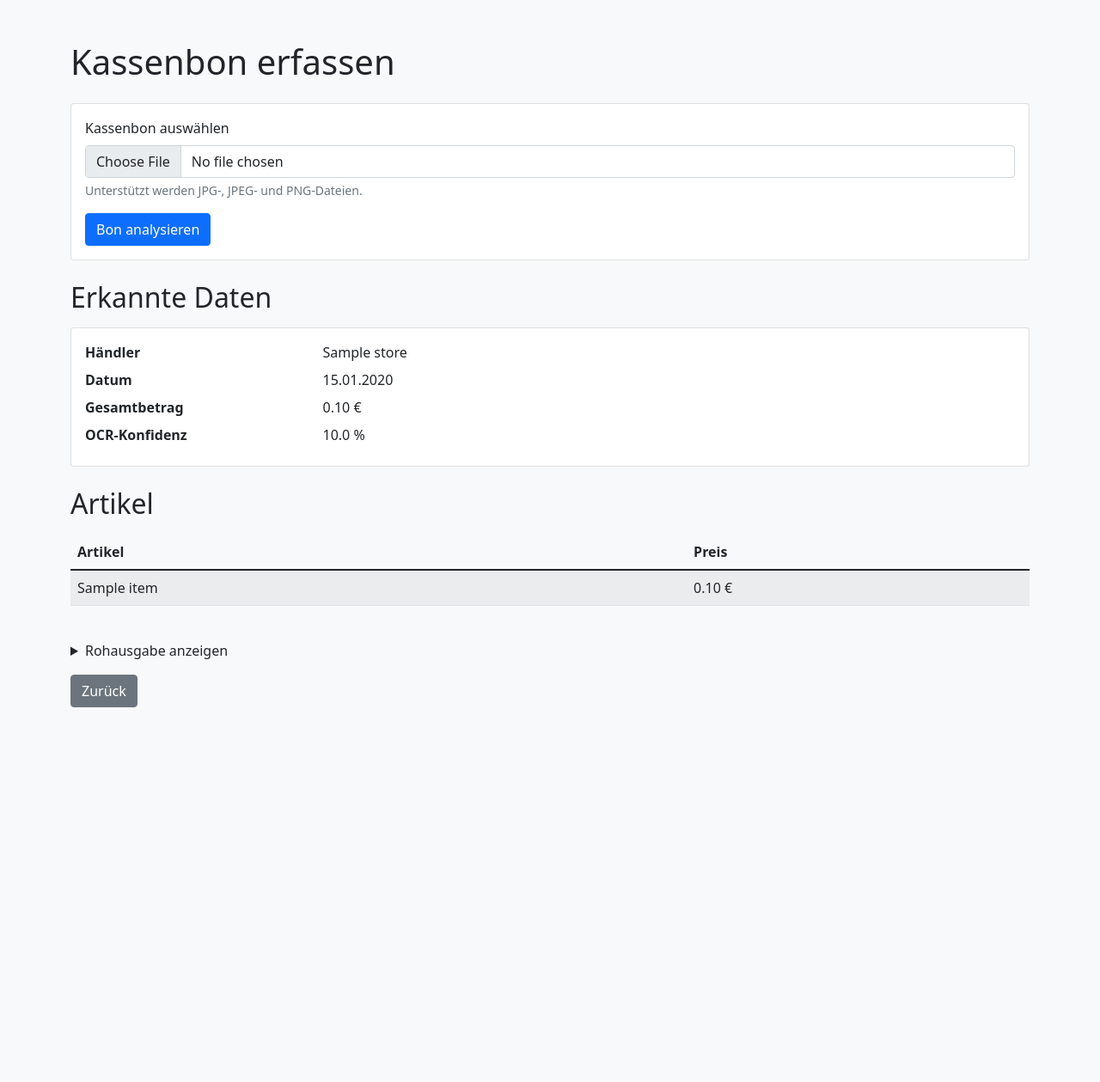
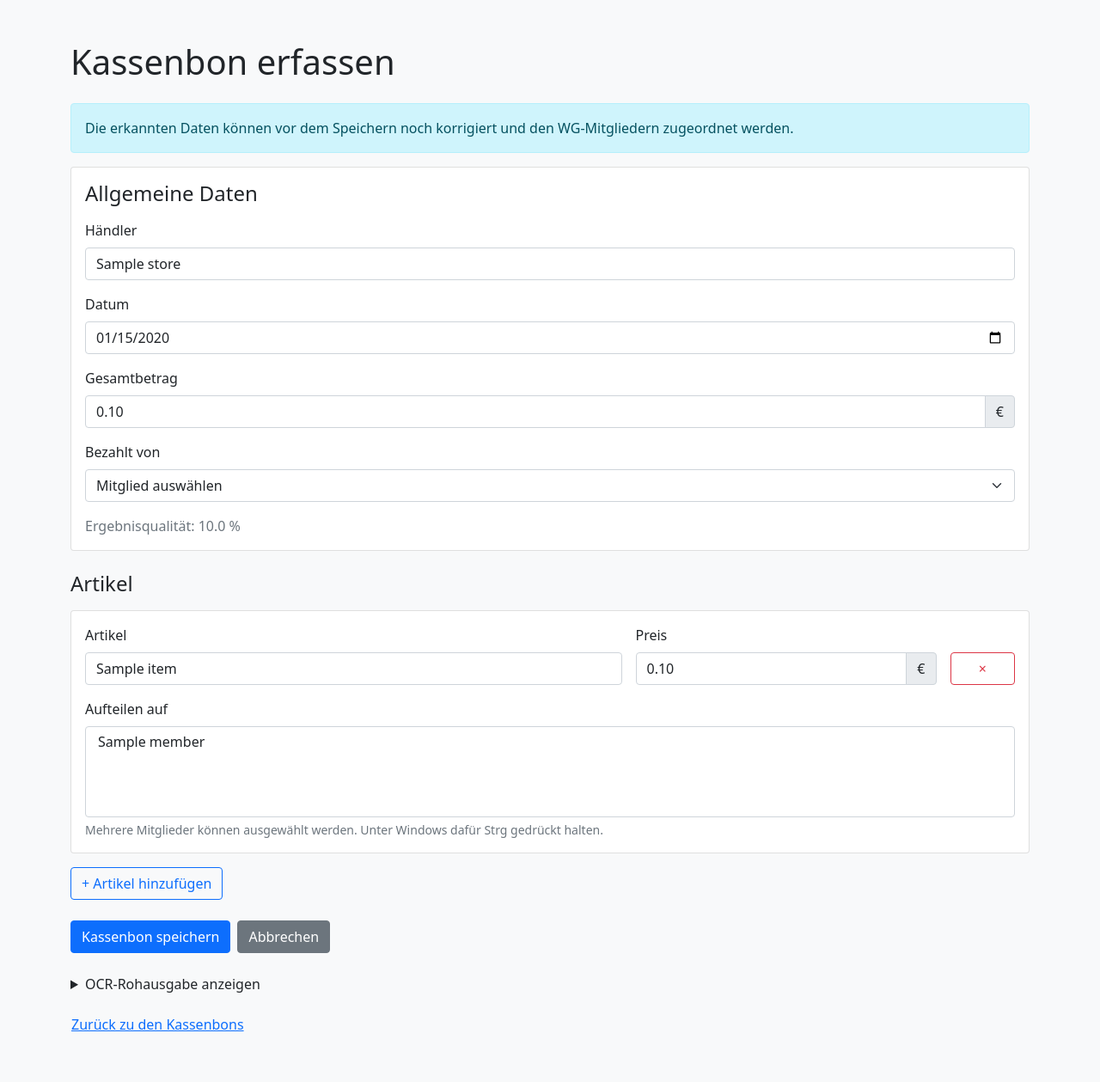
Before and after one commit to Denariooo/wg_finanztracker, a Flask app: template src/wg_finanztracker/resources/templates/receipt_upload.html in a window 1280 px wide. Shown: the part 56-1315 px from the top of the page at 86% size. Before the commit the page ends 879 px from the top, so only its background shows below. Run offline with Flask 3, Linux system fonts and the light colour scheme; the template is opened without the code that fills it: most values are stand-ins (such as "Sample title", 1, 10 or a date in 2020); some libraries are stand-ins or nearby versions.

Commit message:
Editable receipt and member assignments

```diff
--- a/src/wg_finanztracker/resources/templates/receipt_upload.html
+++ b/src/wg_finanztracker/resources/templates/receipt_upload.html
@@ -8,52 +8,99 @@
     </head>
     <body class="bg-light">
         <nav class="navbar navbar-expand-lg bg-body-tertiary">
-            <div class="container"><a class="navbar-brand" href="/index"> WG Finanztracker </a>
-                <div class="navbar-nav"><a class="nav-link" href="/index"> Start </a><a class="nav-link" href="/members"> Mitglieder </a><a class="nav-link active" href="/receipts"> Kassenbons </a></div>
+            <div class="container"><a class="navbar-brand" href="{{ url_for('index') }}"> WG Finanztracker </a>
+                <div class="navbar-nav"><a class="nav-link" href="{{ url_for('index') }}"> Start </a><a class="nav-link" href="{{ url_for('members') }}"> Mitglieder </a><a class="nav-link active" href="{{ url_for('receipts') }}"> Kassenbons </a></div>
             </div>
         </nav>
         <main class="container py-5">
             <h1 class="mb-4"> Kassenbon erfassen </h1> {% if error %} <div class="alert alert-danger">
                 {{ error }}
-            </div> {% endif %} <form method="post" enctype="multipart/form-data" class="card card-body mb-4">
+            </div> {% endif %} {% if not result %} <form method="post" enctype="multipart/form-data" class="card card-body mb-4">
                 <div class="mb-3"><label for="receipt" class="form-label"> Kassenbon auswählen </label><input class="form-control" type="file" id="receipt" name="receipt" accept=".jpg,.jpeg,.png" required>
-                    <div class="form-text"> Unterstützt werden JPG-, JPEG- und PNG-Dateien. </div>
+                    <div class="form-text"> Unterstützt werden JPG- und PNG-Dateien. </div>
                 </div>
                 <div><button type="submit" class="btn btn-primary"> Bon analysieren </button></div>
-            </form> {% if result %} <h2 class="mb-3"> Erkannte Daten </h2>
-            <div class="card card-body mb-4">
-                <dl class="row mb-0">
-                    <dt class="col-sm-3"> Händler </dt>
-                    <dd class="col-sm-9"> {% if result.store %} {{ result.store }} {% else %} Nicht erkannt {% endif %} </dd>
-                    <dt class="col-sm-3"> Datum </dt>
-                    <dd class="col-sm-9"> {% if result.purchase_date %} {{ result.purchase_date.strftime("%d.%m.%Y") }} {% else %} Nicht erkannt {% endif %} </dd>
-                    <dt class="col-sm-3"> Gesamtbetrag </dt>
-                    <dd class="col-sm-9"> {% if result.price_cents is not none %} {{ "%.2f"|format(result.price_cents / 100) }} € {% else %} Nicht erkannt {% endif %} </dd>
-                    <dt class="col-sm-3"> OCR-Konfidenz </dt>
-                    <dd class="col-sm-9"> {% if result.confidence is not none %} {{ "%.1f"|format(result.confidence * 100) }} % {% else %} Nicht verfügbar {% endif %} </dd>
-                </dl>
-            </div>
-            <h2 class="mb-3"> Artikel </h2> {% if result.items %} <div class="table-responsive">
-                <table class="table table-striped">
-                    <thead>
-                        <tr>
-                            <th>Artikel</th>
-                            <th>Preis</th>
-                        </tr>
-                    </thead>
-                    <tbody> {% for item in result.items %} <tr>
-                            <td>
-                                {{ item.name }}
-                            </td>
-                            <td>
-                                {{ "%.2f"|format(item.price_cents / 100) }} €
-                            </td>
-                        </tr> {% endfor %} </tbody>
-                </table>
-            </div> {% else %} <div class="alert alert-secondary"> Es wurden keine Artikel erkannt. </div> {% endif %} {% if result.raw_text %} <details class="mt-4">
-                <summary> Rohausgabe anzeigen </summary>
+            </form> {% else %} <div class="alert alert-info"> Die erkannten Daten können vor dem Speichern noch korrigiert und den WG-Mitgliedern zugeordnet werden. </div>
+            <form method="post" action="{{ url_for('create_receipt') }}">
+                <div class="card card-body mb-4">
+                    <h2 class="h4 mb-3"> Allgemeine Daten </h2>
+                    <div class="mb-3"><label for="store" class="form-label"> Händler </label><input type="text" class="form-control" id="store" name="store" value="{{ result.store or '' }}" required></div>
+                    <div class="mb-3"><label for="purchase_date" class="form-label"> Datum </label><input type="date" class="form-control" id="purchase_date" name="purchase_date" value="{% if result.purchase_date %}{{ result.purchase_date.strftime('%Y-%m-%d') }}{% endif %}" required></div>
+                    <div class="mb-3"><label for="price" class="form-label"> Gesamtbetrag </label>
+                        <div class="input-group"><input type="number" class="form-control" id="price" name="price" min="0" step="0.01" value="{% if result.price_cents is not none %}{{ '%.2f'|format(result.price_cents / 100) }}{% endif %}" required><span class="input-group-text"> € </span></div>
+                    </div>
+                    <div class="mb-3"><label for="paid_by" class="form-label"> Bezahlt von </label><select class="form-select" id="paid_by" name="paid_by" required>
+                            <option value=""> Mitglied auswählen </option> {% for member in members %} <option value="{{ member.id }}">
+                                {{ member.name }}
+                            </option> {% endfor %}
+                        </select></div>
+                    <div class="text-muted"> Ergebnisqualität: {% if result.confidence is not none %} {{ "%.1f"|format(result.confidence * 100) }} % {% else %} Nicht verfügbar {% endif %} </div>
+                </div>
+                <h2 class="h4 mb-3"> Artikel </h2>
+                <div id="items" data-next-index="{{ result.items|length }}"> {% for item in result.items %} {% set item_index = loop.index0 %} <div class="card card-body mb-3 item" data-index="{{ item_index }}"><input type="hidden" name="item_index" value="{{ item_index }}">
+                        <div class="row g-3">
+                            <div class="col-md-7"><label for="item_name_{{ item_index }}" class="form-label"> Artikel </label><input type="text" class="form-control" id="item_name_{{ item_index }}" name="item_name_{{ item_index }}" value="{{ item.name }}" required></div>
+                            <div class="col-md-4"><label for="item_price_{{ item_index }}" class="form-label"> Preis </label>
+                                <div class="input-group"><input type="number" class="form-control" id="item_price_{{ item_index }}" name="item_price_{{ item_index }}" min="0" step="0.01" value="{{ '%.2f'|format(item.price_cents / 100) }}" required><span class="input-group-text"> € </span></div>
+                            </div>
+                            <div class="col-md-1 d-flex align-items-end"><button type="button" class="btn btn-outline-danger w-100 remove-item" title="Artikel entfernen"> × </button></div>
+                        </div>
+                        <div class="mt-3"><label for="item_members_{{ item_index }}" class="form-label"> Aufteilen auf </label><select class="form-select" id="item_members_{{ item_index }}" name="item_members_{{ item_index }}" multiple required> {% for member in members %} <option value="{{ member.id }}">
+                                    {{ member.name }}
+                                </option> {% endfor %} </select>
+                            <div class="form-text"> Mehrere Mitglieder können ausgewählt werden. Unter Windows dafür Strg gedrückt halten. </div>
+                        </div>
+                    </div> {% endfor %} </div><button type="button" class="btn btn-outline-primary mb-4" id="add-item"> + Artikel hinzufügen </button> {% if not members %} <div class="alert alert-warning"> Es sind noch keine Mitglieder vorhanden. Vor dem Speichern muss mindestens ein Mitglied angelegt werden. </div> {% endif %} <div class="d-flex gap-2"><button type="submit" class="btn btn-primary" {% if not members %}disabled{% endif %}> Kassenbon speichern </button><a href="{{ url_for('upload_receipt') }}" class="btn btn-secondary"> Abbrechen </a></div>
+            </form><template id="item-template">
+                <div class="card card-body mb-3 item" data-index="__INDEX__"><input type="hidden" name="item_index" value="__INDEX__">
+                    <div class="row g-3">
+                        <div class="col-md-7"><label for="item_name___INDEX__" class="form-label"> Artikel </label><input type="text" class="form-control" id="item_name___INDEX__" name="item_name___INDEX__" required></div>
+                        <div class="col-md-4"><label for="item_price___INDEX__" class="form-label"> Preis </label>
+                            <div class="input-group"><input type="number" class="form-control" id="item_price___INDEX__" name="item_price___INDEX__" min="0" step="0.01" required><span class="input-group-text"> € </span></div>
+                        </div>
+                        <div class="col-md-1 d-flex align-items-end"><button type="button" class="btn btn-outline-danger w-100 remove-item" title="Artikel entfernen"> × </button></div>
+                    </div>
+                    <div class="mt-3"><label for="item_members___INDEX__" class="form-label"> Aufteilen auf </label><select class="form-select" id="item_members___INDEX__" name="item_members___INDEX__" multiple required> {% for member in members %} <option value="{{ member.id }}">
+                                {{ member.name }}
+                            </option> {% endfor %} </select>
+                        <div class="form-text"> Mehrere Mitglieder können ausgewählt werden. Unter Windows dafür Strg gedrückt halten. </div>
+                    </div>
+                </div>
+            </template> {% if result.raw_text %} <details class="mt-4">
+                <summary> OCR-Rohausgabe anzeigen </summary>
                 <pre class="mt-3 p-3 bg-white border rounded">{{ result.raw_text }}</pre>
-            </details> {% endif %} {% endif %} <a href="/receipts" class="btn btn-secondary mt-3"> Zurück </a>
+            </details> {% endif %} {% endif %} <a href="{{ url_for('receipts') }}" class="btn btn-link mt-3 px-0"> Zurück zu den Kassenbons </a>
         </main>
+        <script>
+            document.addEventListener("DOMContentLoaded", function() {
+                const itemsContainer = document.getElementById("items");
+                const addItemButton = document.getElementById("add-item");
+                const itemTemplate = document.getElementById("item-template");
+                if (itemsContainer === null || addItemButton === null || itemTemplate === null) {
+                    return;
+                }
+                let nextItemIndex = Number(itemsContainer.dataset.nextIndex);
+                addItemButton.addEventListener("click", function() {
+                    const index = nextItemIndex;
+                    nextItemIndex += 1;
+                    const html = itemTemplate.innerHTML.replaceAll("__INDEX__", String(index));
+                    itemsContainer.insertAdjacentHTML("beforeend", html);
+                });
+                itemsContainer.addEventListener("click", function(event) {
+                    const target = event.target;
+                    if (!(target instanceof Element)) {
+                        return;
+                    }
+                    const removeButton = target.closest(".remove-item");
+                    if (removeButton === null) {
+                        return;
+                    }
+                    const item = removeButton.closest(".item");
+                    if (item !== null) {
+                        item.remove();
+                    }
+                });
+            });
+        </script>
     </body>
 </html>
--- a/src/wg_finanztracker/web/app.py
+++ b/src/wg_finanztracker/web/app.py
@@ -1,11 +1,15 @@
 import tempfile
+from datetime import date
+from decimal import Decimal, InvalidOperation
 from pathlib import Path
 
 from flask import Flask, abort, redirect, render_template, request
 
+from wg_finanztracker.domain.models import Item, Receipt
 from wg_finanztracker.ocr.service import ReceiptOcrService
 from wg_finanztracker.ocr.tesseract_service import TesseractOcrService
 from wg_finanztracker.persistence.database import (
+    add_receipt,
     delete_member,
     delete_receipt,
     get_member,
@@ -83,7 +87,7 @@ def delete_receipt_route(receipt_id: int):
 )
 def upload_receipt():
     if request.method == "GET":
-        return render_template("receipt_upload.html")
+        return render_template("receipt_upload.html", members=get_members())
 
     uploaded_file = request.files.get("receipt")
 
@@ -91,6 +95,7 @@ def upload_receipt():
         return render_template(
             "receipt_upload.html",
             error="Bitte einen Kassenbon auswählen.",
+            members=get_members(),
         )
 
     suffix = Path(uploaded_file.filename).suffix.lower()
@@ -102,7 +107,8 @@ def upload_receipt():
     }:
         return render_template(
             "receipt_upload.html",
-            error="Nur JPG- und PNG-Dateien " "werden unterstützt.",
+            error="Nur JPG- und PNG-Dateien werden unterstützt.",
+            members=get_members(),
         )
 
     with tempfile.NamedTemporaryFile(
@@ -125,17 +131,165 @@ def upload_receipt():
         OSError,
     ) as error:
         return render_template(
-            "receipt_upload.html",
-            error=str(error),
+            "receipt_upload.html", error=str(error), members=get_members()
         )
 
     finally:
         temporary_path.unlink(missing_ok=True)
 
-    return render_template(
-        "receipt_upload.html",
-        result=result,
-    )
+    return render_template("receipt_upload.html", result=result, members=get_members())
+
+
+@app.post("/receipts/create")
+def create_receipt():
+    members = get_members()
+
+    members_by_id = {member.id: member for member in members}
+
+    store = request.form.get(
+        "store",
+        "",
+    ).strip()
+
+    purchase_date_value = request.form.get(
+        "purchase_date",
+        "",
+    ).strip()
+
+    price_value = request.form.get(
+        "price",
+        "",
+    ).strip()
+
+    paid_by_value = request.form.get(
+        "paid_by",
+        "",
+    ).strip()
+
+    item_indexes = request.form.getlist("item_index")
+
+    try:
+        if not store:
+            raise ValueError("Bitte einen Händler angeben.")
+
+        if not purchase_date_value:
+            raise ValueError("Bitte ein Datum angeben.")
+
+        try:
+            purchase_date = date.fromisoformat(purchase_date_value)
+        except ValueError as error:
+            raise ValueError("Das angegebene Datum ist ungültig.") from error
+
+        if not price_value:
+            raise ValueError("Bitte einen Gesamtbetrag angeben.")
+
+        price_cents = parse_price_cents(price_value)
+
+        if not paid_by_value:
+            raise ValueError("Bitte auswählen, wer den Einkauf bezahlt hat.")
+
+        try:
+            paid_by_id = int(paid_by_value)
+        except ValueError as error:
+            raise ValueError("Ungültiges Mitglied.") from error
+
+        paid_by = members_by_id.get(paid_by_id)
+
+        if paid_by is None:
+            raise ValueError("Das ausgewählte Mitglied existiert nicht.")
+
+        if not item_indexes:
+            raise ValueError("Der Kassenbon muss mindestens einen Artikel enthalten.")
+
+        items: list[Item] = []
+
+        for index in item_indexes:
+            name = request.form.get(
+                f"item_name_{index}",
+                "",
+            ).strip()
+
+            item_price_value = request.form.get(
+                f"item_price_{index}",
+                "",
+            ).strip()
+
+            member_values = request.form.getlist(f"item_members_{index}")
+
+            if not name:
+                raise ValueError("Jeder Artikel benötigt einen Namen.")
+
+            if not item_price_value:
+                raise ValueError(f"Für den Artikel '{name}' fehlt der Preis.")
+
+            item_price_cents = parse_price_cents(item_price_value)
+
+            if not member_values:
+                raise ValueError(
+                    f"Der Artikel '{name}' muss mindestens "
+                    "einem Mitglied zugeordnet werden."
+                )
+
+            assigned_members = []
+
+            for member_value in member_values:
+                try:
+                    member_id = int(member_value)
+                except ValueError as error:
+                    raise ValueError("Ungültige Mitgliederzuordnung.") from error
+
+                member = members_by_id.get(member_id)
+
+                if member is None:
+                    raise ValueError("Ein ausgewähltes Mitglied existiert nicht.")
+
+                assigned_members.append(member)
+
+            items.append(
+                Item(
+                    name=name,
+                    price_cents=item_price_cents,
+                    assigned_to=assigned_members,
+                )
+            )
+
+        receipt = Receipt(
+            store=store,
+            purchase_date=purchase_date,
+            price_cents=price_cents,
+            paid_by=paid_by,
+            items=items,
+        )
+
+        receipt_id = add_receipt(receipt)
+
+    except ValueError as error:
+        return render_template(
+            "receipt_upload.html",
+            error=str(error),
+            members=members,
+        )
+
+    return redirect(f"/receipts/{receipt_id}")
+
+
+def parse_price_cents(value: str) -> int:
+    normalized = value.strip().replace(",", ".")
+
+    try:
+        amount = Decimal(normalized)
+    except InvalidOperation as error:
+        raise ValueError("Ungültiger Preis.") from error
+
+    if amount < 0:
+        raise ValueError("Ein Preis darf nicht negativ sein.")
+
+    # Es sollen höchstens zwei Nachkommastellen
+    # angegeben werden.
+    if amount != amount.quantize(Decimal("0.01")):
+        raise ValueError("Ein Preis darf höchstens zwei Nachkommastellen haben.")
+
+    return int(amount * 100)
 
 
 if __name__ == "__main__":
```
